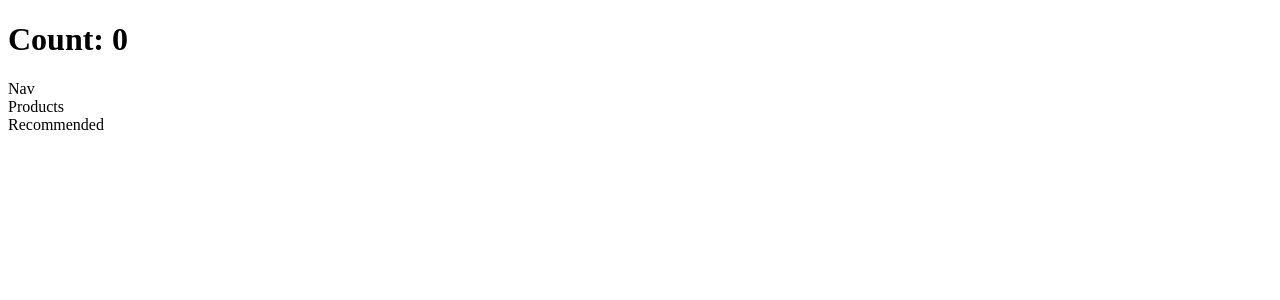
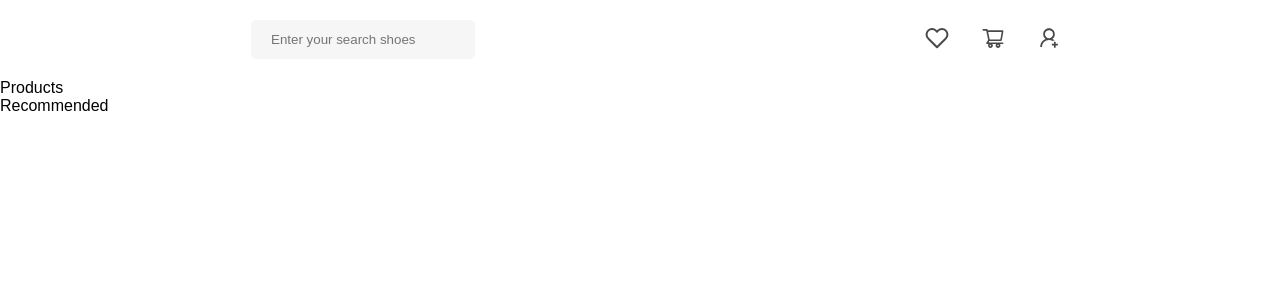
Before and after one commit to ce20480/react-e-commerce-frontend, a React (Vite) app: page / in a window 1280 px wide. Shown: the top 300 px of the page. Built offline with nearby package versions, Linux system fonts and the light colour scheme; the HTML template or start-up script is replaced by a standard one.

Commit message:
Navigation stylingbegan

```diff
--- a/src/App.jsx
+++ b/src/App.jsx
@@ -1,14 +1,11 @@
-import { useState } from "react";
+import "./index.css";
 import Nav from "./Navigation/Nav";
 import Recommended from "./Recommended/Recommended";
 import Products from "./Products/Products";
 
 function App() {
-  const [count, setCount] = useState(0);
-
   return (
     <>
-      <h1>Count: {count}</h1>
       <Nav />
       <Products />
       <Recommended />
--- a/src/Navigation/Nav.css
+++ b/src/Navigation/Nav.css
@@ -0,0 +1,27 @@
+nav {
+  display: flex;
+  border-botthom: 2px solid #f3f3f3;
+  justify-content: space-around;
+  align-items: center;
+  padding: 20px;
+  z-index: 999;
+  margin-left: 2rem;
+}
+
+input {
+  padding: 12px 20px;
+  border: none;
+  background: #f7f6f6;
+  outline: none;
+  margin-right: 20px;
+  border-radius: 5px;
+  position: relative;
+  width: 14rem;
+}
+
+.nav-icon {
+  width: 1.5rem;
+  height: 1.5rem;
+  margin-left: 2rem;
+  color: #494949;
+}
--- a/src/Navigation/Nav.jsx
+++ b/src/Navigation/Nav.jsx
@@ -1,7 +1,31 @@
+import { FiHeart, FiShoppingCart } from "react-icons/fi";
+import { AiOutlineShoppingCart, AiOutlineUserAdd } from "react-icons/ai";
+
 import "./Nav.css";
 
 const Nav = () => {
-  return <div>Nav</div>;
+  return (
+    <nav>
+      <div className="nav-container">
+        <input
+          type="text"
+          className="search-input"
+          placeholder="Enter your search shoes"
+        />
+      </div>
+      <div className="profile-container">
+        <a href="#">
+          <FiHeart className="nav-icon" />
+        </a>
+        <a href="#">
+          <AiOutlineShoppingCart className="nav-icon" />
+        </a>
+        <a href="#">
+          <AiOutlineUserAdd className="nav-icon" />
+        </a>
+      </div>
+    </nav>
+  );
 };
 
 export default Nav;
--- /dev/null
+++ b/src/index.css
@@ -0,0 +1,30 @@
+* {
+  padding: 0;
+  margin: 0;
+  box-sizing: border-box;
+  font-family: sans-serif;
+}
+
+/* body { */
+/*   background: rgb(20, 20, 20); */
+/* } */
+
+a {
+  text-decoration: none;
+  color: rgb(97, 97, 97);
+}
+
+li {
+  list-style: none;
+}
+
+.btns {
+  padding: 10px 20px;
+  margin-right: 6px;
+  background: transparent;
+  border: none;
+  border: 0.6px solid #ccc;
+  border-radius: 5px;
+  color: #323232;
+  cursor: pointer;
+}
```
